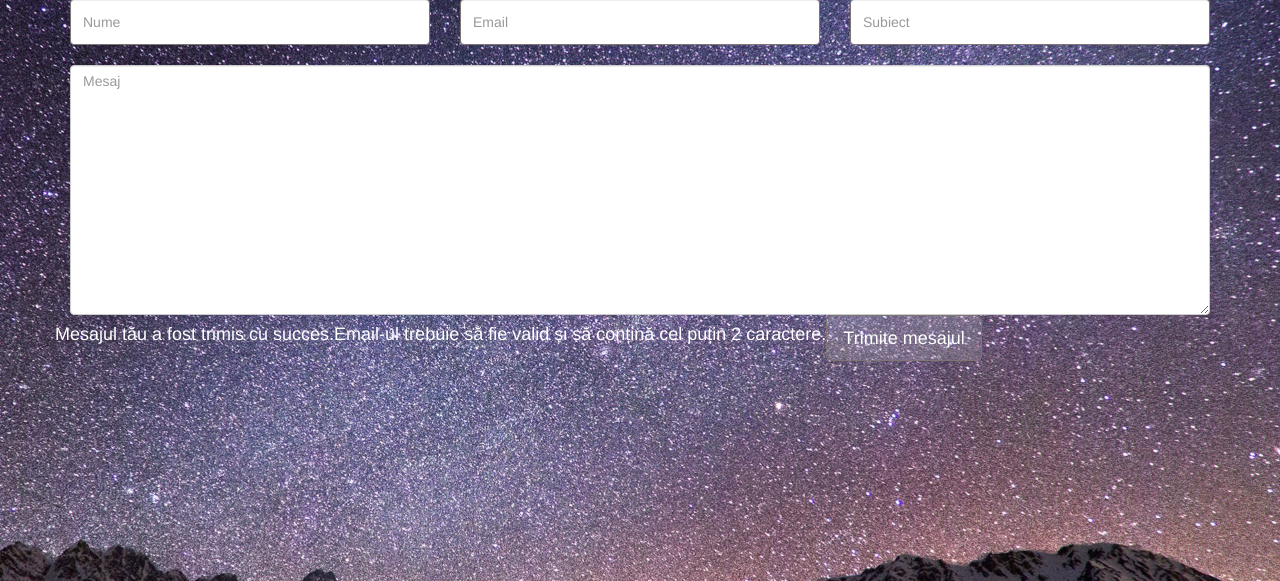
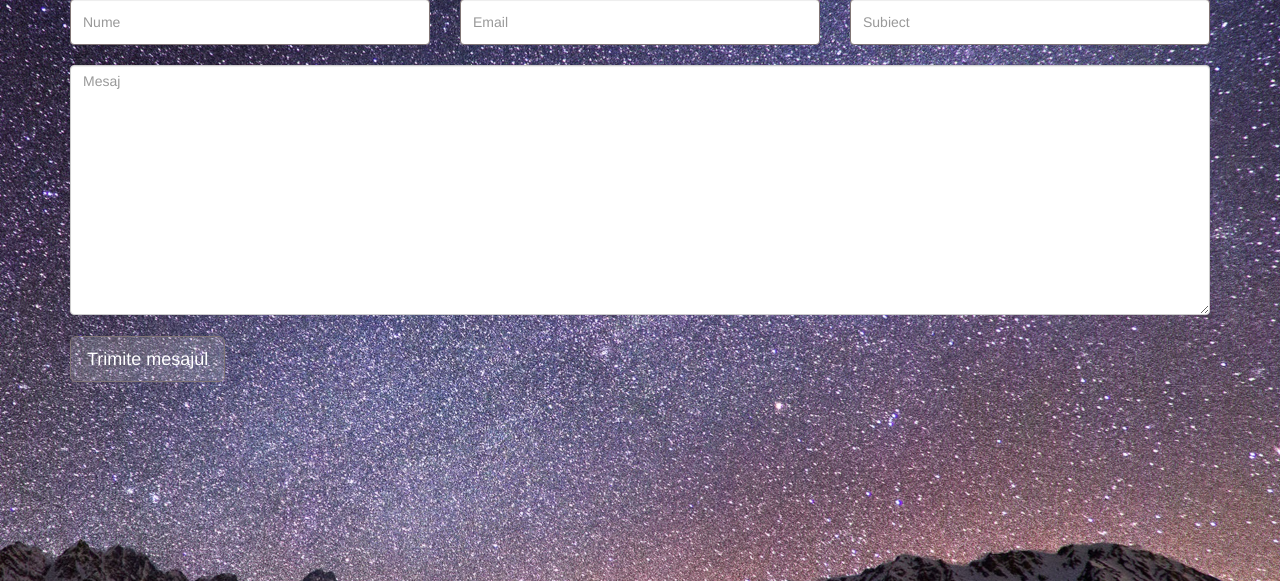
Before and after one commit to vladutzik/dodo.md, a Python web app: template app/templates/contact_us.html in a window 1280 px wide. Shown: the part 243-824 px from the top of the page. Run offline with Jinja, Linux system fonts and the light colour scheme; the template is opened without the code that fills it, so the values that code supplies are empty; some libraries are stand-ins or nearby versions.

Commit message:
Am creat contact_us

```diff
--- a/app/static/main.css
+++ b/app/static/main.css
@@ -828,3 +828,6 @@ submitfield {
 	color: black;
 	background-color: white !important;
 }
+.contact-submit{
+	margin-top: 20px;
+}
--- a/app/templates/contact_us.html
+++ b/app/templates/contact_us.html
@@ -29,7 +29,7 @@
         <li><a href="#"><span class="glyphicon glyphicon-user"></span> Sign Up</a></li>
         <li><a href="#"><span class="glyphicon glyphicon-log-in"></span> Login</a></li>
       </ul>
-      <a class="navbar-brand" href="#"><img src="../static/dr.png"></a>
+      <a class="navbar-brand" href="/"><img src="../static/dr.png"></a>
       <ul class="nav navbar-nav navbar-right">
 
         <li class="dropdown">
@@ -39,7 +39,7 @@
             <li><a href="#">Vezi toate evenimentele</a></li>
             <li><a href="#">Despre noi</a></li>
             <li role="separator" class="divider"></li>
-            <li><a href="#">Contactează-ne</a></li>
+            <li><a href="/contact_us">Contactează-ne</a></li>
           </ul>
         </li>
       </ul>
@@ -69,8 +69,9 @@
           Ai ceva întrebări, propuneri, feedback? Trimite-ne un mesaj.
         </h6>
       </div>
+      <form role="form" class="contact-form" id="contact-form">
+
         <div class="row">
-    <form role="form" class="contact-form" id="contact-form">
           <div style="visibility: visible;-webkit-animation-duration: 1.5s; -moz-animation-duration: 1.5s; animation-duration: 1.5s;-webkit-animation-delay: 0.15s; -moz-animation-delay: 0.15s; animation-delay: 0.15s;" class="wow fadeInLeft animated animated" data-wow-offset="30" data-wow-duration="1.5s" data-wow-delay="0.15s">
             <div class="col-lg-4 col-sm-4">
               <input name="Nume" placeholder="Nume" class="form-control input-box" id="name" type="text">
@@ -86,20 +87,22 @@
           <div style="visibility: visible;-webkit-animation-duration: 1.5s; -moz-animation-duration: 1.5s; animation-duration: 1.5s;-webkit-animation-delay: 0.15s; -moz-animation-delay: 0.15s; animation-delay: 0.15s;" class="col-md-12 wow fadeInRight animated animated" data-wow-offset="30" data-wow-duration="1.5s" data-wow-delay="0.15s">
             <textarea name="message" class="form-control textarea-box" placeholder="Mesaj" id="message"></textarea>
           </div>
-      <!-- IF MAIL SENT SUCCESSFULLY -->
-          <h4 class="success pull-left white-text">
-            Mesajul tău a fost trimis cu succes.
-          </h4>
 
-          <!-- IF MAIL SENDING UNSUCCESSFULL -->
-          <h4 class="error pull-left white-text">
-            Email-ul trebuie să fie valid și să conțină cel puțin 2 caractere.
-          </h4>
+          <div class="row">
+            <div class="col-md-12 response"></div>
+          </div>
+
+
+        </div>
+          <div class="row contact-submit">
+            <div class="col-md-2">
               <button style="visibility: visible;-webkit-animation-duration: 1.5s; -moz-animation-duration: 1.5s; animation-duration: 1.5s;-webkit-animation-delay: 0.15s; -moz-animation-delay: 0.15s; animation-delay: 0.15s;" class="btn btn-default btn-lg btn-index wow fadeInLeft animated animated" id="submit" data-wow-offset="30" data-wow-duration="1.5s" data-wow-delay="0.15s" type="submit">Trimite mesajul</button>
+            </div>
+
+          </div>
         </form>
-  </div>
         <!-- / END CONTACT FORM-->
-</div> <!-- / END CONTAINER -->
+        <!-- / END CONTAINER -->
       </section>
     </div>
   </div>
@@ -112,6 +115,34 @@
       pause: true,
       interval: false,
     });
+
+    console.log($('#contact-form'))
+   $('#contact-form').on('submit', function(e){
+    e.preventDefault();
+    var data = {}
+    data.text   = $('#message').val()
+    data.from   = $('#email').val()
+    data.subject = $('#subject').val()
+    data.name   = $('#name').val()
+
+    error = function(){
+      $('.response').html('<h4 class="error pull-left white-text">A intervenit o eroare, ne pare rău. Încercați mai tîrziu.</h4>');
+    }
+
+    if( data.text.length && data.from.length && data.subject.length && data.name.length ){
+      data.to = 'dodomoldova@gmail.com'
+      $.post('http://send.zazzymail.com', data, function(response){
+        if( response == 'OK' ){
+          $('.response').html('<h4 class="success pull-left white-text">Mesajul tău a fost trimis cu succes.</h4>')
+        } else {
+            error()
+        }
+      })
+    } else
+      error()
+
+   })
+
   });
  </script>
  {% endblock %}
```
Lines whose indentation alone changed are shown as unchanged.
